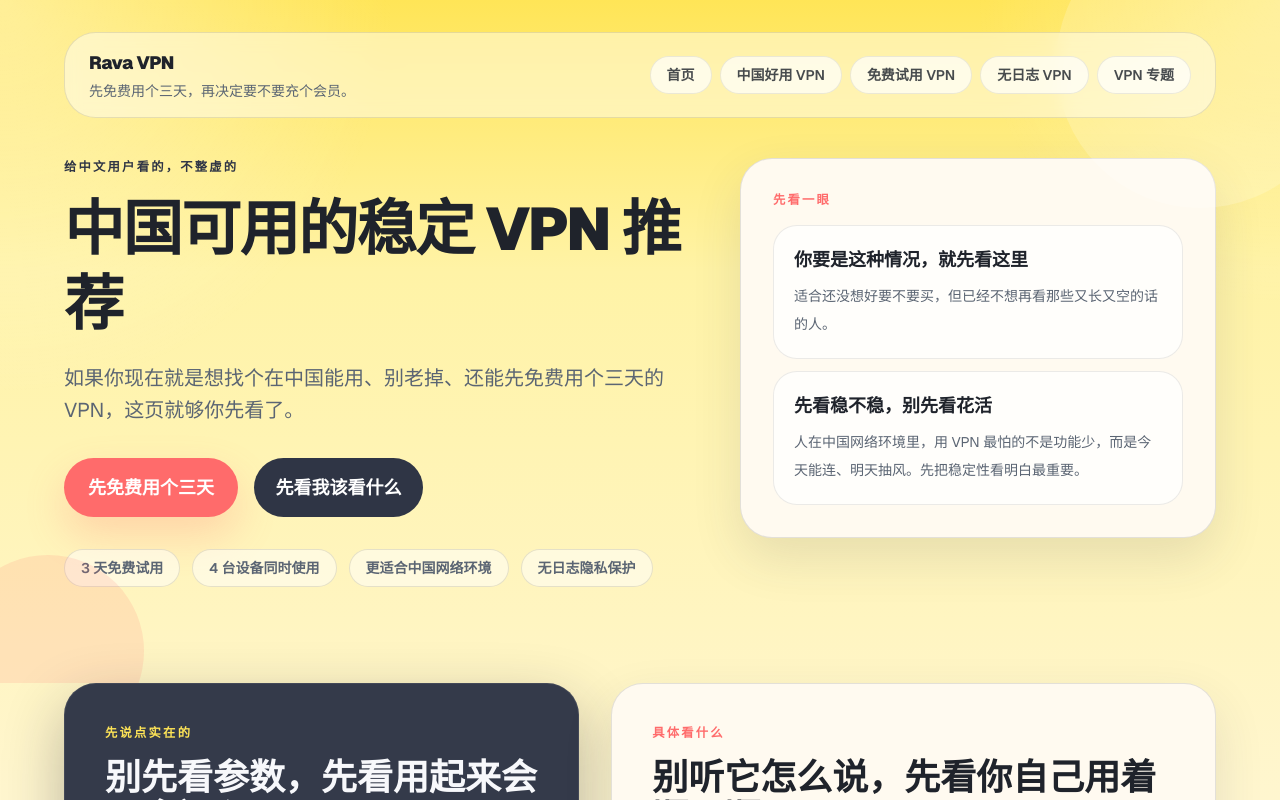
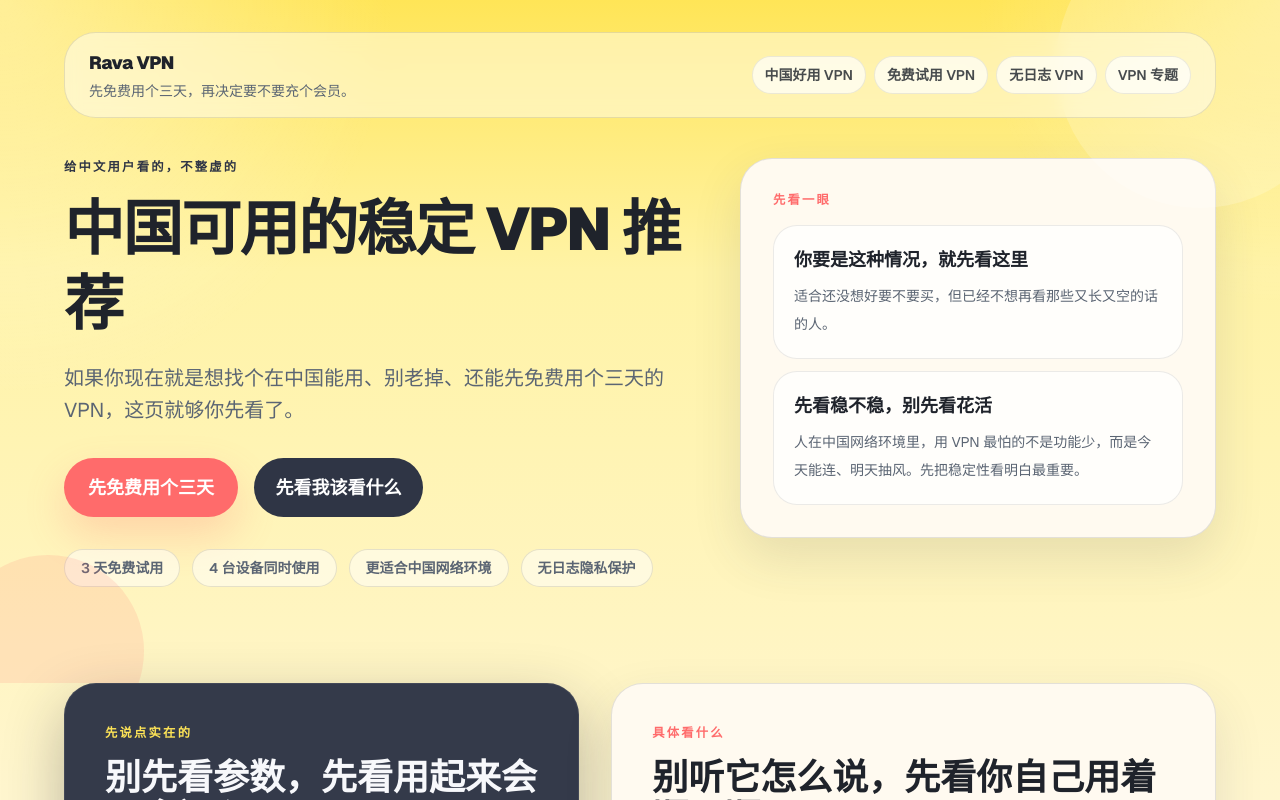
Before and after one commit to leebnbppp2/rava-seo, a Next.js app: page / in a window 1280 px wide. Shown: the top 800 px of the page. Built offline with nearby package versions, Linux system fonts and the light colour scheme.

Commit message:
refactor: simplify header navigation

```diff
--- a/src/components/VpnLandingPage.tsx
+++ b/src/components/VpnLandingPage.tsx
@@ -42,6 +42,7 @@
 
 export default function VpnLandingPage({ page }: VpnLandingPageProps) {
   const relatedPages = getRelatedPages(page.relatedPaths);
+  const navLinks = pageLinks.filter((item) => item.href !== page.path).slice(0, 4);
   const heroSignals = quickSignals.slice(0, 1);
   const openingParagraphs = page.openingAnswer.slice(0, 1);
   const evaluationCards = page.evaluationPoints.slice(0, 2);
@@ -102,8 +103,8 @@
                 <p className="mt-1 text-sm text-[var(--muted)]">先免费用个三天，再决定要不要充个会员。</p>
               </div>
               <nav className="flex flex-wrap gap-2 text-sm font-semibold text-[var(--foreground)]/82">
-                {pageLinks.map((item) => (
-                  <Link key={item.href} href={item.href} className="rounded-full border border-black/8 bg-white/70 px-4 py-2 transition hover:bg-white">
+                {navLinks.map((item) => (
+                  <Link key={item.href} href={item.href} className="rounded-full border border-black/8 bg-white/70 px-3 py-2 transition hover:bg-white">
                     {item.shortTitle}
                   </Link>
                 ))}
```
